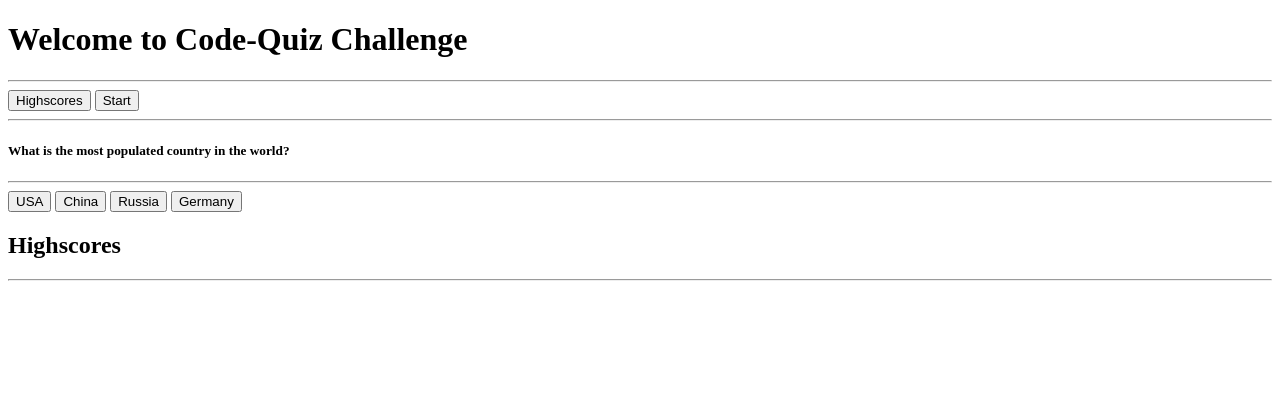
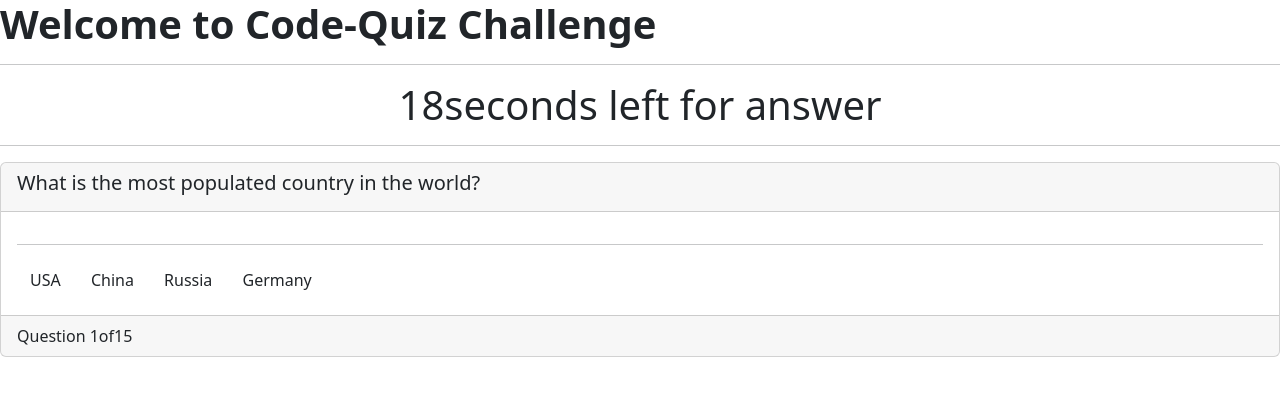
Before and after one commit to mramazant/Code-Quiz, a plain HTML site: page index.html in a window 1280 px wide. Both pictures are taken after a click on the button "Start". Drawn offline with nearby package versions, Linux system fonts and the light colour scheme.

Commit message:
changed the higscore part

```diff
--- a/assets/css/style.css
+++ b/assets/css/style.css
@@ -0,0 +1,5 @@
+
+
+.hide {
+    display: none;
+}
--- a/assets/js/script.js
+++ b/assets/js/script.js
@@ -1,31 +1,43 @@
+var buttons = document.querySelector("#buttons")
+var questionEl =  document.querySelector('#question');
+var container = document.querySelector("#container")
+var highscoreBtn = document.querySelector ("#highscoreBtn");
+var startBtn = document.querySelector("#startBtn");
+var submitForm = document.querySelector("#submit")
+var submitButton = document.querySelector("#submit")
+var highscoreRow = document.querySelector("#scoreRow")
+var scoreRow = document.querySelector("#scoreRow1")
+var highscoreSection = document.querySelector("#highscores")
+
+scoreRow.style.display = "none"
 //function for text, choices, answer
-function  question (text, choices, answer) {
+function  Question (text, choices, answer) {
     this.text = text;
     this.choices = choices;
     this.answer = answer;
 }
 
 //if choice is the answer, gives true
-question.prototype.checkAnswer = function(answer){
+Question.prototype.checkAnswer = function(answer){
     return this.answer === answer;
 }
 
 //score and questions are 0 at the beginning
-function quiz(questions){
+function Quiz(questions){
     this.questions = questions;
     this.score = 0;
     this.questionIndex = 0;
 }
 //get questions from the above function
-quiz.prototype.getQuestion = function(){
+Quiz.prototype.getQuestion = function(){
     return this.questions[this.questionIndex];
 }
 
 //next question and score
-quiz.prototype.isFinish = function(){
+Quiz.prototype.isFinish = function(){
     return this.questions.length === this.questionIndex;
 }
-quiz.prototype.guess = function(answer){
+Quiz.prototype.guess = function(answer){
     var question = this.getQuestion();
 
     if(question.checkAnswer(answer)){
@@ -34,65 +46,66 @@ quiz.prototype.guess = function(answer){
     this.questionIndex++;
 }
 //decleration of questions and answers
-var q1 = new question("What is the most populated country in the world?",
+var q1 = new Question("What is the most populated country in the world?",
 ["USA", "China", "Russia", "Germany", "China"], "China")
 
-var q2 = new question("What is the most populated city in the world?",
+var q2 = new Question("What is the most populated city in the world?",
 ["Istanbul", "Paris", "Tokyo", "Shanghai"], "Tokyo")
 
-var q3 = new question("What is the capital of the European Union?",
+var q3 = new Question("What is the capital of the European Union?",
 ["Berlin", "Brussels", "Amsterdam", "London"], "Brussels")
 
-var q4 = new question("What is the most common surname in the United States?",
+var q4 = new Question("What is the most common surname in the United States?",
 ["Smith", "Johnson", "Miller", "Jones"], "Smith")
 
-var q5 = new question("How many minutes are in a full week?",
+var q5 = new Question("How many minutes are in a full week?",
 ["960", "720", "1080", "1260"], "1080")
 
-var q6 = new question("What car manufacturer had the highest revenue in 2020?",
+var q6 = new Question("What car manufacturer had the highest revenue in 2020?",
 ["Volkswagen", "Toyota", "Honda", "Mercedes-Benz",], "Volkswagen")
 
-var q7 = new question("How many elements are in the periodic table?",
+var q7 = new Question("How many elements are in the periodic table?",
 ["106", "112", "118", "124"], "118")
 
-var q8 = new question("Which city connects two continents?",
+var q8 = new Question("Which city connects two continents?",
 ["Rome", "Paris", "London", "Istanbul"], "Istanbul")
 
-var q9 = new question("Which planet has the most moons?",
+var q9 = new Question("Which planet has the most moons?",
 ["Saturn", "Earth", "Jupiter", "Mars"], "Saturn")
 
-var q10 = new question("What country has won the most World Cups?",
+var q10 = new Question("What country has won the most World Cups?",
 ["Germany", "Brazil", "Mexico", "Turkey"], "Brazil")
 
-var q11 = new question("What software company is headquartered in Redmond, Washington?",
+var q11 = new Question("What software company is headquartered in Redmond, Washington?",
 ["Microsoft", "Apple", "IBM", "Adobe"], "Microsoft")
 
-var q12 = new question("What artist has the most streams on Spotify?",
+var q12 = new Question("What artist has the most streams on Spotify?",
 ["Jay-Z", "Ariana Grande", "Bad Bunny", "Drake"], "Drake")
 
-var q13 = new question("Where did sushi originate?",
+var q13 = new Question("Where did sushi originate?",
 ["Japan", "South Korea", "North Korea", "China"], "China")
 
-var q14 = new question("What country drinks the most coffee?",
+var q14 = new Question("What country drinks the most coffee?",
 ["Norway", "Finland", "Sweden", "Switzerland"], "Finland")
 
-var q15 = new question("Where is Angel Falls, the world’s largest waterfall, located?",
+var q15 = new Question("Where is Angel Falls, the world’s largest waterfall, located?",
 ["United States", "Ireland", "Venezuela", "Bermuda"], "Venezuela")
 //Variable decleration
 var questions = [q1, q2, q3, q4, q5, q6, q7, q8, q9, q10, q11, q12, q13, q14, q15]
-var quiz = new quiz(questions);
+var quiz = new Quiz(questions);
 //quiz start
 loadQuestion();
 function loadQuestion(){
     if(quiz.isFinish()){
         showScore();
+        askForInitials();
     }else{
         var question = quiz.getQuestion();
         var choices = question.choices;
         //showing question
-        document.querySelector('#question').textContent = question.text;
+       questionEl.textContent = question?.text;
         //answers content for every button
-        for(var i=0; i<choices.length; i++){
+        for(var i=0; i<choices.length - 1; i++){
             var element = document.querySelector("#choice"+i);
             element.innerHTML = choices[i];
 
@@ -103,7 +116,7 @@ function loadQuestion(){
 }
 // load next question
 function guess(id,guess){
-    var btn = document.getElementById(id);
+    var btn = document.querySelector("#" + id);
     btn.onclick = function(){
         quiz.guess(guess);
         loadQuestion();
@@ -114,7 +127,22 @@ function guess(id,guess){
 function showScore(){
     var html = quiz.score;
     document.querySelector(".card-body").innerHTML= "Your Score is " + html;
-    document.querySelector("higscoreBtn") = highscoreBtn
+    document.querySelector("#highscoreInitials").onclick = function() {
+
+    }
+    document.querySelector("#highscoreBtn").onclick = function() {
+
+    }
+
+}
+
+function askForInitials() {
+    document.querySelector("#ask-initials").classList.remove("hide");
+    document.querySelector("#submit-initials").onclick = function() {
+     var initials = document.querySelector("#ask-initials-input").val;
+     console.log(initials);
+
+    }
 
 }
 //question number of total qustion length
@@ -125,17 +153,54 @@ function showProgress(){
      + questionNumber + "of" + totalQuestion;
 }
 //countdown, but it doesnt work. This work is not yet finish. I will fix and continue it next day
-var timeEl = document.getElementById("#timer")
-var container = getElementByClass("#container")
-var highscoreBtn = getElementById("#higscoreBtn");
-var startBtn = document.getElementById("#startBtn");
+var timeEl = document.querySelector("#timer")
+
+
 var secondsLeft = 20;
-highscoreBtn.onclick = function setTime(){
 
+function setTime() {
     secondsLeft--;
+    var timeEl = document.getElementById("timer");
+    if(secondsLeft === 0 || secondsLeft < 0 ){
+    timeEl.style.display = "none"
+    score.style.display = "flex"
+    questionEl.style.display = "none"
+    submitForm.style.display = "flex"
+    container.classList.remove("hide")
+    submitButton.style.display = "flex"
+    scoreRow.style.display = "flex"
+    startBtn.style.display = "flex"
+    highscoreSection.style.display = "flex"
+
+        showScore();
+
+    }
     timeEl.textContent = secondsLeft + "seconds left for answer"
+}
+
+//**************************************************************** */
+startBtn.addEventListener("click", function(){
+    submitForm.style.display = "none"
+    container.classList.remove("hide")
+    container.style.display = "block"
+    submitButton.style.display = "none"
+    scoreRow.style.display = "none"
+    startBtn.style.display = "none"
+    highscoreSection.style.display = "none"
     setInterval(setTime, 1000);
-    showScore();
 
-}
-setTime();
+
+
+}, 1000)
+
+
+highscoreBtn.addEventListener("click", function(){
+    container.style.display = "none"
+    startBtn.style.display = "none"
+    scoreRow.style.display = "flex"
+})
+
+var info1 = $("#submitButton");
+info1.on("click", function(){
+  localStorage.setItem("highscore1", $(".highscores1").val());
+})
--- a/index.html
+++ b/index.html
@@ -6,25 +6,31 @@
     <meta name="viewport" content="width=device-width, initial-scale=1.0">
     <title>Document</title>
     <link rel="stylesheet" href="assets/css/style.css">
-    <script src="assets/js/script.js"></script>
+    <link href="https://cdn.jsdelivr.net/npm/bootstrap@5.2.2/dist/css/bootstrap.min.css" rel="stylesheet"
+    integrity="sha384-Zenh87qX5JnK2Jl0vWa8Ck2rdkQ2Bzep5IDxbcnCeuOxjzrPF/et3URy9Bv1WTRi" crossorigin="anonymous">
 
 </head>
+
 <h1 class="welcome"><strong>  Welcome to Code-Quiz Challenge </strong></h1>
 <hr>
-<button id="highscoreBtn">Highscores</button>
+
+<h1 id="timer" style="text-align:center;"></h1>
 <button id="startBtn">Start</button>
 <hr>
 <body>
-<h1 id="timer" style="text-align:center;"></h1>
-<section id="container">
+<section id="container" class="hide">
 
     <div class="row">
         <div class="col-12">
             <div class="card">
                 <div class="card-header">
-
+                    <h5 id="question"></h5>
+                    <div id="ask-initials" class="hide">
+                        <input id="ask-initials-input" type="text" placeholder="Initials">
+                        <button id="submit-initials">Submit high score</button>
+                    </div>
+                </div> <!-- ends card-header -->
                 <div class="card-body">
-             <h5 id="question"></h5>
                     <hr>
                     <div id="buttons">
                         <button id="btn0" class="btn">
@@ -43,17 +49,30 @@
                             <span id="choice3">
                             </span>
                         </button>
+                    </div> <!-- end buttons -->
+                    <div id="submit">
+                        <input type="text" id="scoreInput" placeholder="Your Name">
+                        <span><button id="submitBtn">Submit</button></span>
                     </div>
-</div>
+                </div> <!-- ends card body-->
                 <div id="progress" class="card-footer"></div>
-            </div>
-        </div>
-    </div>
-</section>
+            </div> <!-- ends entire card -->
+        </div> <!-- end column -->
+    </div> <!-- ends row -->
+</section> <!-- ends container -->
+
 <section id="highscores">
     <h1>Highscores</h1>
+    <button id="highscoreBtn">Get High Scores</button>
     <hr>
+    <ul id="highscoreContainer">
+    </ul>
+
 </section>
+<div id="scoreRow1">
+
+    <textarea name="" id="highscores1" cols="30" rows="5"></textarea>
+</div>
 <script src="assets/js/script.js"></script>
 </body>
 </html>
```
Lines whose indentation alone changed are shown as unchanged.
